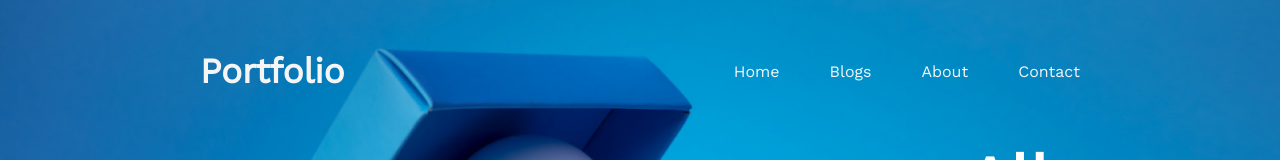
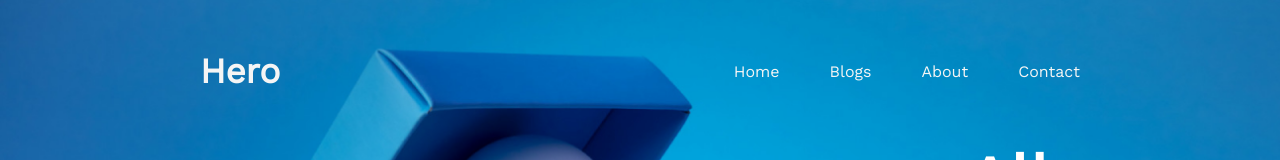
Before and after one commit to mehedyint/first-assignment, a plain HTML site: page index.html in a window 1280 px wide. Shown: the top 160 px of the page. Drawn offline with nearby package versions, Linux system fonts and the light colour scheme.

Commit message:
name change

```diff
--- a/index.html
+++ b/index.html
@@ -16,7 +16,7 @@
 <body>
     <header class="header">
         <nav>
-            <h2 class="nav-title">Portfolio</h2>
+            <h2 class="nav-title">Hero</h2>
             <ul>
                 <li> Home</li>
                 <li>Blogs</li>
```
